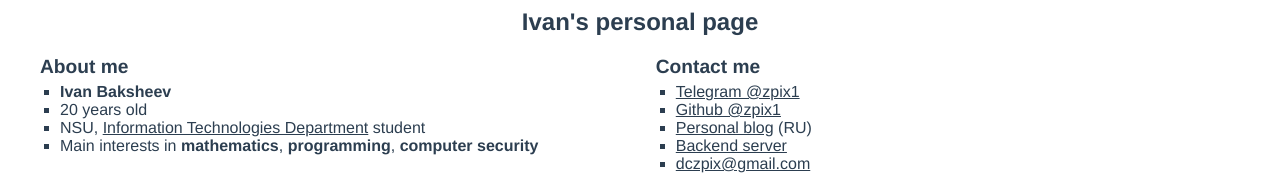
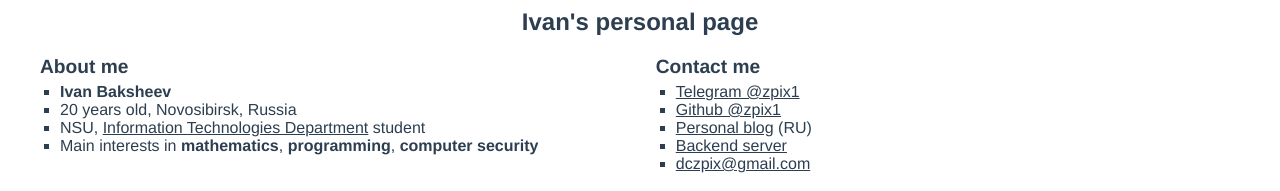
Before and after one commit to zpix1/about-me, a Vue app: page / in a window 1280 px wide. Shown: the top 191 px of the page. Built offline with nearby package versions, Linux system fonts and the light colour scheme.

Commit message:
minor fix

```diff
--- a/src/App.vue
+++ b/src/App.vue
@@ -6,7 +6,7 @@
       <div class="subheader">About me</div>
       <ul>
         <li><b>Ivan Baksheev</b></li>
-        <li>{{ yearsOld }} old</li>
+        <li>{{ yearsOld }} old, Novosibirsk, Russia</li>
         <li>NSU, <Url url="https://www.nsu.ru/n/information-technologies-department/">Information Technologies Department</Url> student</li>
         <li>Main interests in <b>mathematics</b>, <b>programming</b>, <b>computer security</b></li>
       </ul>
```
